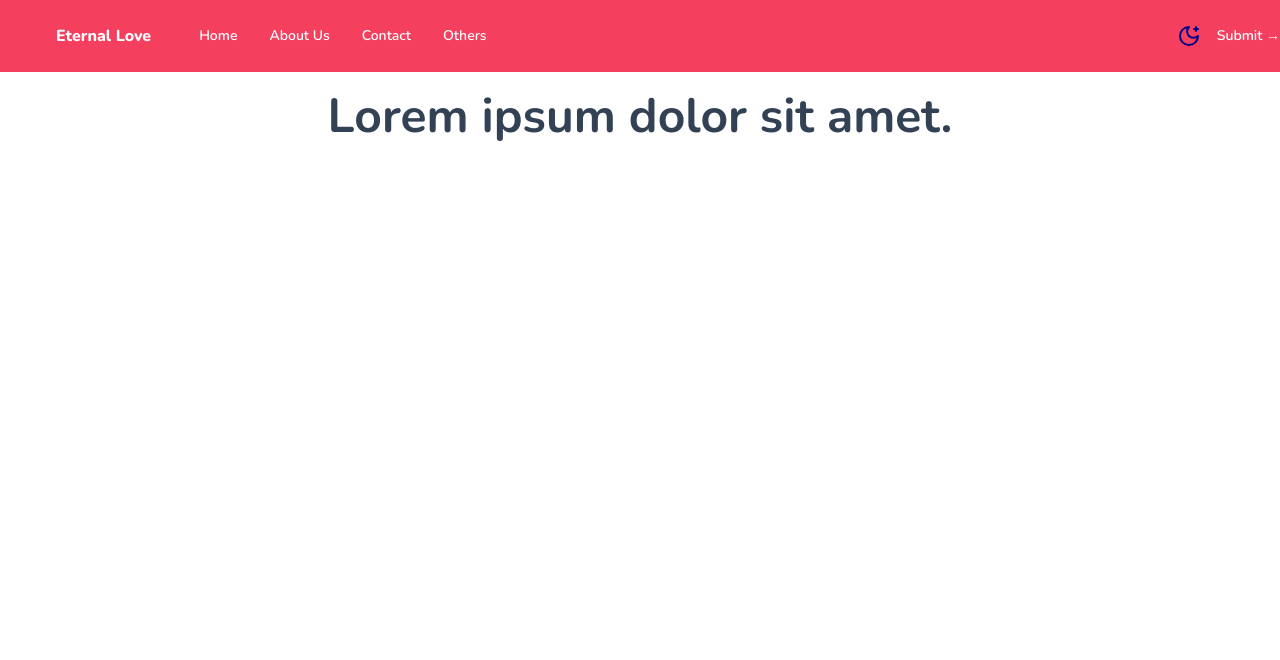
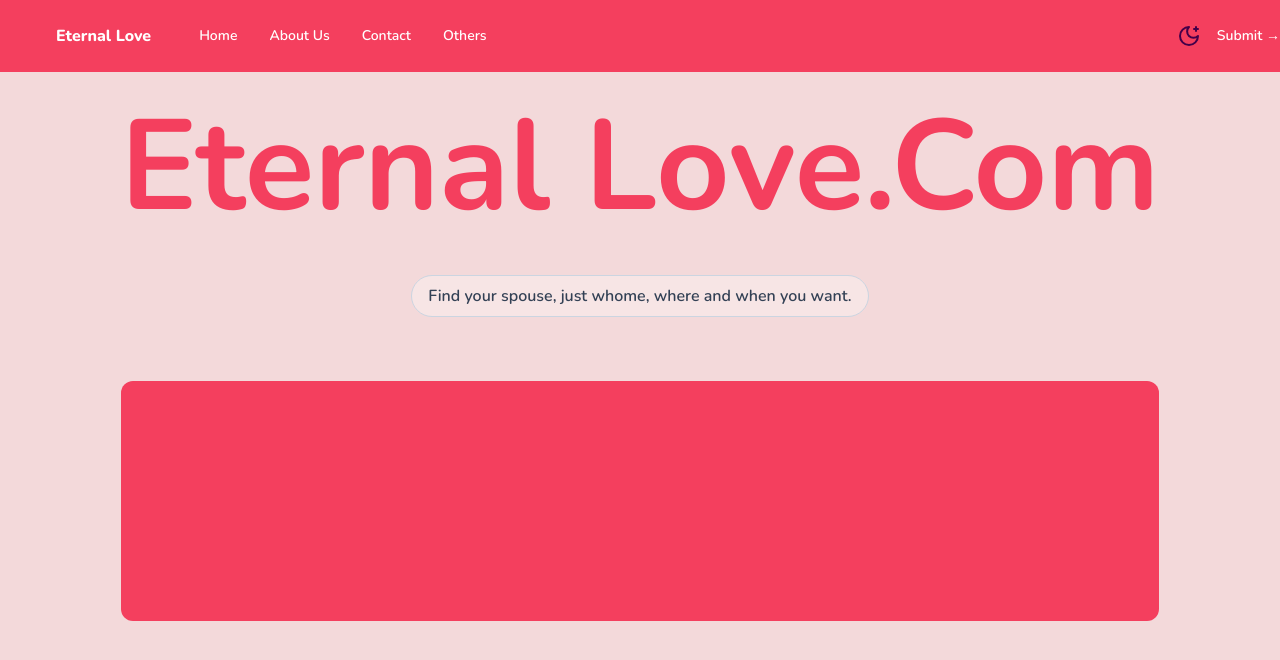
Before and after one commit to rabius-sunny/eternal-love, a Next.js app: page / in a window 1280 px wide. Shown: the top 660 px of the page. Built offline with nearby package versions, Linux system fonts and the light colour scheme.

Commit message:
temp hero section

```diff
--- a/app/(home)/page.tsx
+++ b/app/(home)/page.tsx
@@ -6,9 +6,17 @@ export default function Home() {
   return (
     <div>
       <Navbar />
-      <h1 className='text-5xl font-bold text-center my-5'>
-        Lorem ipsum dolor sit amet.
-      </h1>
+      <div className='min-h-[70vh] flex items-center justify-center'>
+        <div className='flex flex-col items-center gap-6'>
+          <h1 className='text-rose-500 text-3xl md:text-7xl xl:text-9xl font-bold text-center my-5'>
+            Eternal Love.Com
+          </h1>
+          <span className='text-center border-[1px] border-slate-300 bg-white/30 font-semibold rounded-full px-4 py-2'>
+            Find your spouse, just whome, where and when you want.
+          </span>
+          <div className='mt-10 bg-rose-500 h-60 w-full rounded-xl' />
+        </div>
+      </div>
     </div>
   )
 }
--- a/app/_components/shared/ThemeSwitcher.tsx
+++ b/app/_components/shared/ThemeSwitcher.tsx
@@ -15,9 +15,9 @@ export default function ThemeSwitcher() {
   return (
     <button type='button' onClick={onChange}>
       {theme === 'light' || isSSR ? (
-        <MoonStar color='darkblue' />
+        <MoonStar className='text-dark' />
       ) : (
-        <Sun color='yellow' />
+        <Sun className='text-light' />
       )}
     </button>
   )
--- a/app/layout.tsx
+++ b/app/layout.tsx
@@ -39,7 +39,7 @@ export default function RootLayout({
       <body
         className={twMerge(
           inter.className,
-          'dark:bg-dark text-slate-700 dark:text-slate-200'
+          'bg-light dark:bg-dark text-slate-700 dark:text-slate-200'
         )}
       >
         <Provider>{children}</Provider>
--- a/tailwind.config.ts
+++ b/tailwind.config.ts
@@ -9,6 +9,7 @@ const config: Config = {
   ],
   theme: {
     colors: {
+      light: '#F3D9DA',
       dark: '#430049',
       black: colors.black,
       white: colors.white,
```
